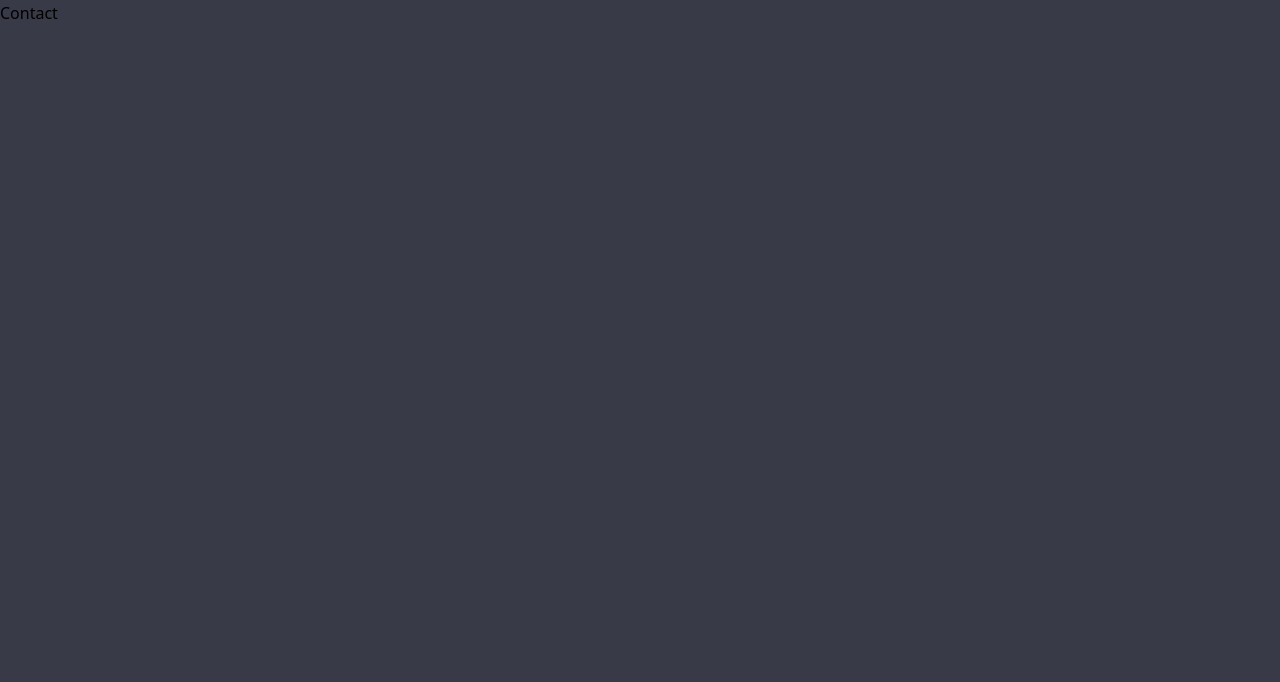
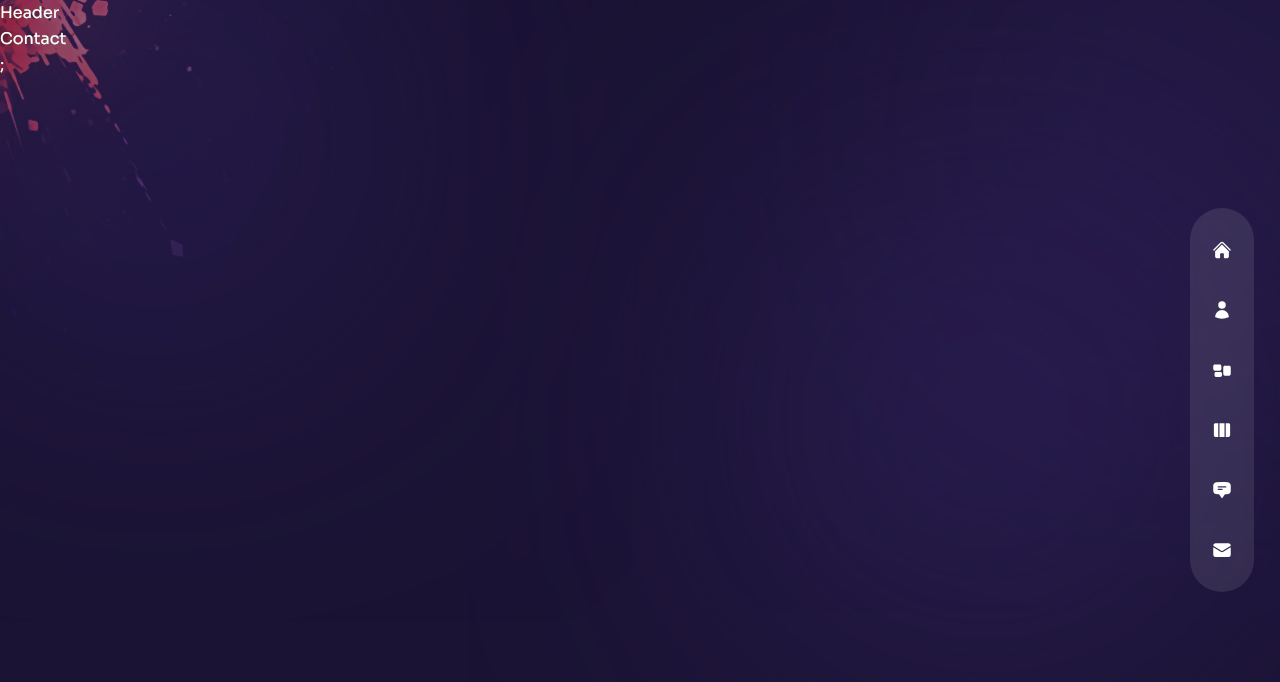
Before and after one commit to Kevincarlosqa/Portfolio, a Next.js app: page /contact in a window 1280 px wide. Shown: the top 682 px of the page. Built offline with nearby package versions, Linux system fonts and the light colour scheme.

Commit message:
chore: Navbar Styles

```diff
--- a/components/Layout.js
+++ b/components/Layout.js
@@ -1,5 +1,29 @@
-const Layout = () => {
-  return <div>Layout</div>;
+// fonts
+import { Sora } from "@next/font/google";
+
+// font settings
+const sora = Sora({
+  subsets: ["latin"],
+  variable: "--font-sora",
+  weight: ["100", "200", "300", "400", "500", "600", "700", "800"],
+});
+
+// components
+import Nav from "../components/Nav";
+import Header from "./Header";
+import TopLeftImg from "./TopLeftImg";
+
+const Layout = ({ children }) => {
+  return (
+    <div
+      className={`page bg-site text-white bg-cover bg-no-repeat ${sora.variable} font-sora relative`}
+    >
+      <TopLeftImg />
+      <Nav />
+      <Header />
+      {children}
+    </div>
+  );
 };
 
 export default Layout;
--- a/components/Nav.js
+++ b/components/Nav.js
@@ -1,23 +1,57 @@
+import {
+  HiHome,
+  HiUser,
+  HiEnvelope,
+  HiChatBubbleBottomCenterText,
+  HiViewColumns,
+  HiRectangleGroup,
+} from "react-icons/hi2";
+
 //  links
 const links = [
-  { name: 'home', path: '/', icon: <HiHome /> },
-  { name: 'about', path: '/about', icon: <HiUser /> },
-  { name: 'services', path: '/services', icon: <HiRectangleGroup /> },
-  { name: 'work', path: '/work', icon: <HiViewColumns /> },
+  { name: "home", path: "/", icon: <HiHome /> },
+  { name: "about", path: "/about", icon: <HiUser /> },
+  { name: "services", path: "/services", icon: <HiRectangleGroup /> },
+  { name: "work", path: "/work", icon: <HiViewColumns /> },
   {
-    name: 'testimonials',
-    path: '/testimonials',
+    name: "testimonials",
+    path: "/testimonials",
     icon: <HiChatBubbleBottomCenterText />,
   },
   {
-    name: 'contact',
-    path: '/contact',
+    name: "contact",
+    path: "/contact",
     icon: <HiEnvelope />,
   },
 ];
 
+// Next Link
+import Link from "next/link";
+
+// next router
+import { useRouter } from "next/router";
+
 const Nav = () => {
-  return <nav>nav</nav>;
+  const router = useRouter();
+  const pathName = router.pathname;
+  return (
+    <nav className="flex flex-col items-center xl:justify-center gap-y-4 fixed h-max bottom-0 mt-auto xl:right-[2%] z-50 top-0 w-full xl:w-16 xl:max-w-md xl:h-screen">
+      {/* inner */}
+      <div
+        className="flex w-full xl:flex-col items-center justify-between
+      xl:justify-center gap-y-10 px-4 md:px-40 xl:px-0 h-[80px] xl:h-max py-8
+       bg-white/10 backdrop-blur-sm text-3xl xl:text-xl xl:rounded-full"
+      >
+        {links.map((link, index) => {
+          return (
+            <Link href={link.path} key={index}>
+              {link.icon}
+            </Link>
+          );
+        })}
+      </div>
+    </nav>
+  );
 };
 
 export default Nav;
--- a/components/TopLeftImg.js
+++ b/components/TopLeftImg.js
@@ -1,5 +1,17 @@
+// next Image
+import Image from "next/image";
+
 const TopLeftImg = () => {
-  return <div>Top Left Image</div>;
+  return (
+    <div className="absolute left-0 top-0 mix-blend-color-dodge z-10 w-[200px] xl:w-[400px] opacity-50">
+      <Image
+        src="/top-left-img.png"
+        alt="top-left-image"
+        width={400}
+        height={400}
+      />
+    </div>
+  );
 };
 
 export default TopLeftImg;
--- a/pages/_app.js
+++ b/pages/_app.js
@@ -1,7 +1,12 @@
-import '../styles/globals.css';
+import Layout from "../components/Layout";
+import "../styles/globals.css";
 
 function MyApp({ Component, pageProps }) {
-  return <Component {...pageProps} />;
+  return (
+    <Layout>
+      <Component {...pageProps} />;
+    </Layout>
+  );
 }
 
 export default MyApp;
```
